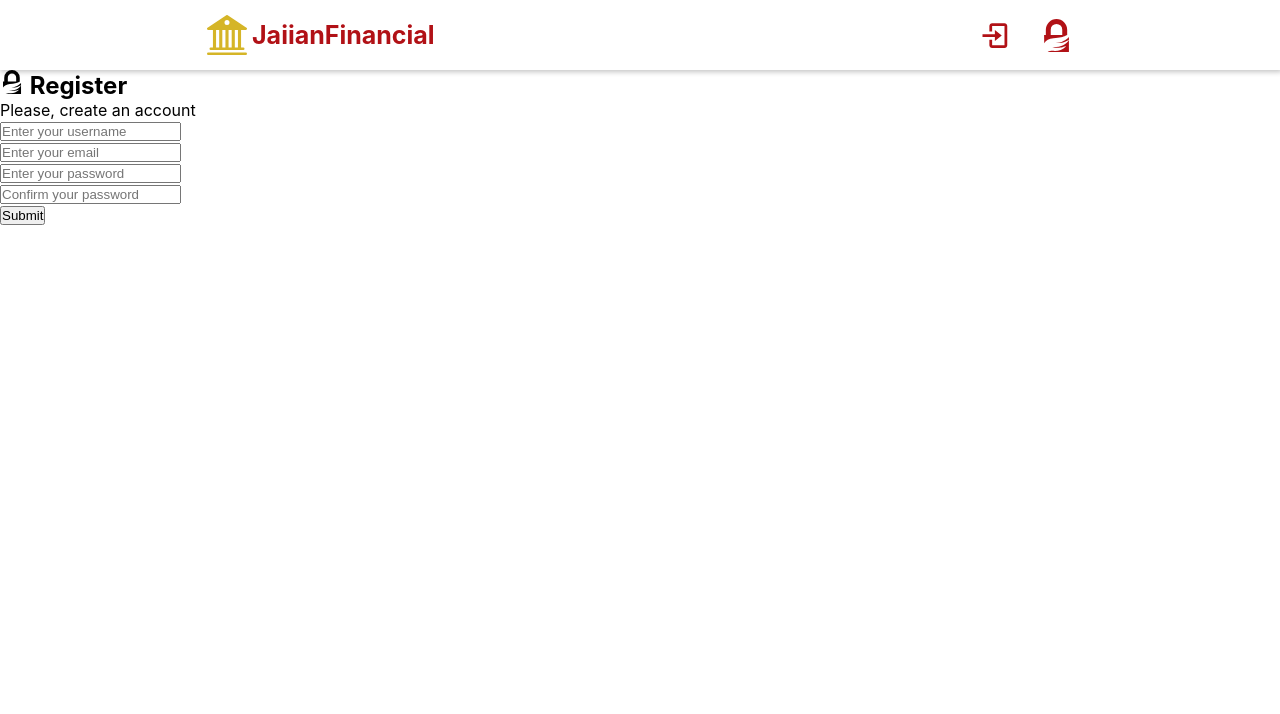
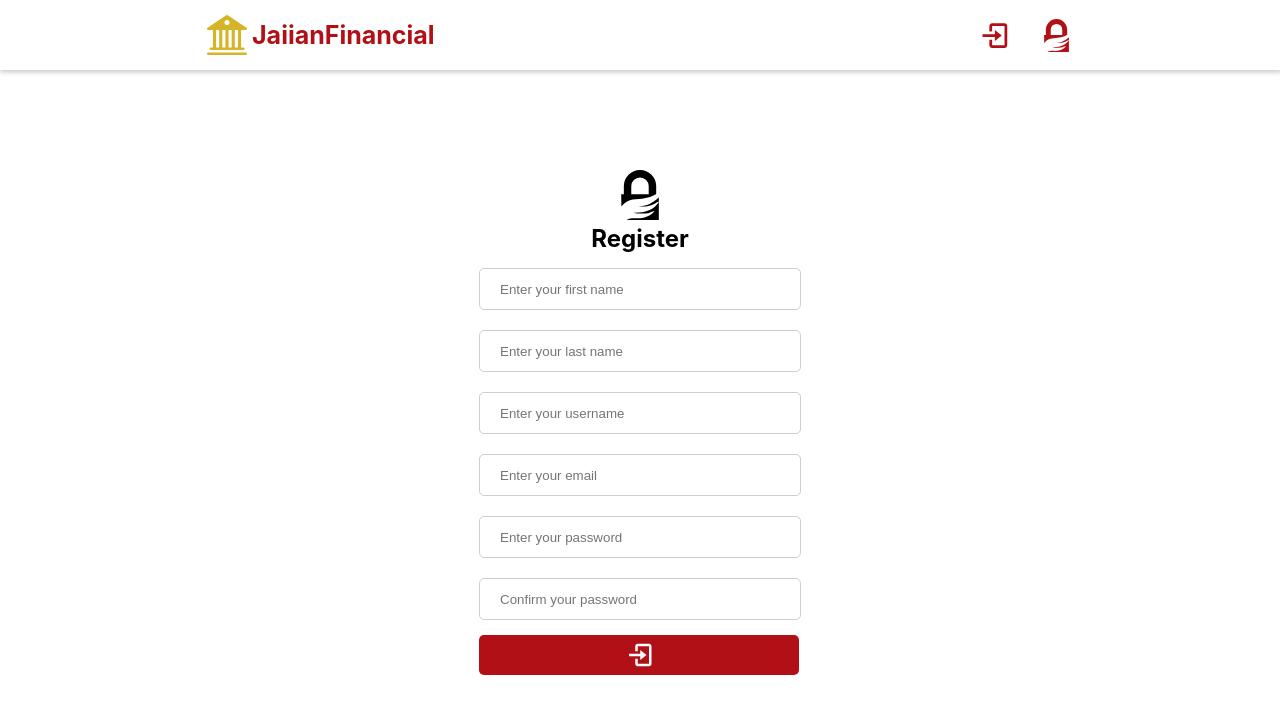
Before and after one commit to mfnjairah/JaiianFinancial, a React (Create React App) app in the folder frontend/: page /register in a window 1280 px wide. Shown: the top 714 px of the page. Built offline with nearby package versions, Linux system fonts and the light colour scheme.

Commit message:
User features

```diff
--- a/frontend/src/App.js
+++ b/frontend/src/App.js
@@ -1,4 +1,4 @@
-import { useState } from "react";
+import { useState, useEffect } from "react";
 import { Routes, Route, useNavigate } from "react-router-dom";
 
 // Pages
@@ -18,8 +18,9 @@ import data from "./assets/data.json";
 
 function App() {
   const users = JSON.parse(localStorage.getItem("userz")) || data;
+  const [isLoggedIn, setIsLoggedIn] = useState(false);
   const navigate = useNavigate();
-  const [isLoggedIn, setIsLoggedIn] = useState(false);
+  const [currentUser, setCurrentUser] = useState();
 
   // Global States
 
@@ -43,24 +44,28 @@ function App() {
     if (user && user.password === loginFormData.password) {
       setIsLoggedIn(true);
       navigate("/dashboard");
+      setLoginFormData({
+        userName: "",
+        password: "",
+      });
+      setCurrentUser(user);
     } else {
-      console.log(`Wrong credentials.`);
+      alert("Wrong credentials.");
     }
-    setLoginFormData({
-      userName: "",
-      password: "",
-    });
   };
 
   // Register State
   const [registerFormData, setRegisterFormData] = useState({
+    firstName: "",
+    lastName: "",
     userName: "",
     email: "",
     password: "",
     confirmPassword: "",
   });
 
-  const { userName, email, password, confirmPassword } = registerFormData;
+  const { userName, email, password, confirmPassword, firstName, lastName } =
+    registerFormData;
 
   const handleRegisterChange = (e) => {
     const { name, value } = e.target;
@@ -79,9 +84,11 @@ function App() {
     }
 
     const newUser = {
+      name: firstName + " " + lastName,
       userName,
       email,
       password,
+      role: "user",
       accountNumber: "",
       accountBalance: "500",
       income: "",
@@ -97,11 +104,16 @@ function App() {
 
     // Clear the form data
     setRegisterFormData({
+      firstName: "",
+      lastName: "",
       userName: "",
       email: "",
       password: "",
       confirmPassword: "",
     });
+    setIsLoggedIn(true);
+    localStorage.setItem("loggedIn", JSON.stringify(isLoggedIn));
+    navigate("/dashboard");
   };
 
   // Logout
@@ -114,14 +126,21 @@ function App() {
   return (
     <div className="App">
       <div className="container">
-        <Header isLoggedIn={isLoggedIn} handleLogoutBtn={handleLogoutBtn} />
+        <Header
+          isLoggedIn={isLoggedIn}
+          handleLogoutBtn={handleLogoutBtn}
+          currentUser={currentUser}
+        />
         {/* <Route path="/" element={<DashBoard users={users} />} />
           <Route path="/deposit" element={<Deposit users={users} />} />
           <Route path="/withdraw" element={<Withdraw users={users} />} />
           <Route path="/transfer" element={<Transfer users={users} />} /> */}
         <Routes>
           <Route element={<PrivateRoute isLoggedIn={isLoggedIn} />}>
-            <Route element={<DashBoard users={users} />} path="/dashboard" />
+            <Route
+              element={<DashBoard users={users} currentUser={currentUser} />}
+              path="/dashboard"
+            />
             <Route element={<Deposit users={users} />} path="/deposit" />
             <Route element={<Withdraw users={users} />} path="/withdraw" />
             <Route element={<Transfer users={users} />} path="/transfer" />
--- a/frontend/src/assets/data.json
+++ b/frontend/src/assets/data.json
@@ -90,8 +90,8 @@
     "userName": "jai28",
     "password": "pass123",
     "role": "admin",
-    "accountNumber": "8901234",
-    "accountBalance": 6700,
+    "accountNumber": "8231234",
+    "accountBalance": 18328,
     "income": "5200",
     "expenseCategories": ["Dining", "Utilities", "Transportation"],
     "transactionHistory": [
--- a/frontend/src/components/Header.jsx
+++ b/frontend/src/components/Header.jsx
@@ -8,12 +8,12 @@ import {
   BiLogOut,
 } from "react-icons/bi";
 import { SiGnuprivacyguard } from "react-icons/si";
-import { BsBank2 } from "react-icons/bs";
+import { BsBank2, BsFillDatabaseFill } from "react-icons/bs";
 import { FiSettings } from "react-icons/fi";
 import { Link } from "react-router-dom";
 import "./Header.css";
 
-const Header = ({ isLoggedIn, handleLogoutBtn }) => {
+const Header = ({ isLoggedIn, handleLogoutBtn, currentUser }) => {
   return (
     <header className="header">
       <div className="container">
@@ -26,6 +26,13 @@ const Header = ({ isLoggedIn, handleLogoutBtn }) => {
 
         {isLoggedIn ? (
           <ul className="navigations">
+            {currentUser.role === "admin" && (
+              <li>
+                <Link to="/dashboard" className="nav-a">
+                  <BsFillDatabaseFill title="Database" />
+                </Link>
+              </li>
+            )}
             <li>
               <Link to="/deposit" className="nav-a">
                 <RiLuggageDepositFill title="Deposit" />
@@ -41,11 +48,13 @@ const Header = ({ isLoggedIn, handleLogoutBtn }) => {
                 <BiTransferAlt title="Transfer" />
               </Link>
             </li>
-            <li>
-              <Link to="/register" className="nav-a">
-                <SiGnuprivacyguard title="Register" />
-              </Link>
-            </li>
+            {currentUser.role === "admin" && (
+              <li>
+                <Link to="/register" className="nav-a">
+                  <SiGnuprivacyguard title="Register" />
+                </Link>
+              </li>
+            )}
           </ul>
         ) : null}
 
--- a/frontend/src/pages/DashBoard.jsx
+++ b/frontend/src/pages/DashBoard.jsx
@@ -1,38 +1,36 @@
-import React, { useState } from "react";
+import React, { useState, useEffect } from "react";
 import "./DashBoard.css";
 import { AiOutlineTransaction, AiFillEdit } from "react-icons/ai";
 import { GrNotes } from "react-icons/gr";
 
-const DashBoard = ({ users }) => {
-  const getUserData = JSON.parse(localStorage.getItem("userz"));
+const DashBoard = ({ users, currentUser }) => {
   const [activeUsers, setActiveUsers] = useState([]);
+  const [userData, setUserData] = useState([]);
+
+  useEffect(() => {
+    const userDataFromLocalStorage = JSON.parse(localStorage.getItem("userz"));
+    if (userDataFromLocalStorage) {
+      setUserData(userDataFromLocalStorage);
+    } else {
+      setUserData(users);
+    }
+  }, [users]);
 
   const toggleUserActive = (accountNumber) => {
-    if (activeUsers.includes(accountNumber)) {
-      setActiveUsers(activeUsers.filter((user) => user !== accountNumber));
+    setActiveUsers((prevActiveUsers) => {
+      if (prevActiveUsers.includes(accountNumber)) {
+        return prevActiveUsers.filter((user) => user !== accountNumber);
       } else {
-      setActiveUsers([...activeUsers, accountNumber]);
+        return [...prevActiveUsers, accountNumber];
       }
+    });
   };
 
-  return (
+  return currentUser.role === "admin" ? (
     <div>
-      {/* <h1>Database</h1> */}
-      <div>
-        {getUserData ? (
-          getUserData.map((user) => (
-            <div className="flexit" key={user.accountNumber}>
-              <li>{user.name}</li>
-              <li>{user.email}</li>
-              <li>{user.userName}</li>
-              <li>{user.accountNumber}</li>
-              <li>{user.accountBalance}</li>
-              <li>{user.income}</li>
-            </div>
-          ))
-        ) : (
       <div className="table-div">
         <table className="table">
+          <thead>
             <tr className="table-row">
               <th>Name</th>
               <th>Email</th>
@@ -42,7 +40,9 @@ const DashBoard = ({ users }) => {
               <th>Role</th>
               <th>Options</th>
             </tr>
-              {users.map((user) => (
+          </thead>
+          <tbody>
+            {userData.map((user) => (
               <tr className="table-data" key={user.accountNumber}>
                 <td>{user.name}</td>
                 <td>{user.email}</td>
@@ -57,25 +57,18 @@ const DashBoard = ({ users }) => {
                     <AiFillEdit className="option" />
                   </span>
                 </td>
-                  {/* <li onClick={() => toggleUserActive(user.accountNumber)}>
-                    Click me
-                    {activeUsers.includes(user.accountNumber) &&
-                      user.transactionHistory.map((transaction) => (
-                        <div key={transaction.date}>
-                          <li>{transaction.date}</li>
-                          <li>{transaction.description}</li>
-                          <li>{transaction.amount}</li>
-                        </div>
-                      ))}
-                  </li> */}
+                {/* <td>
+                  <button onClick={() => toggleUserActive(user.accountNumber)}>
+                    Toggle Active
+                  </button>
+                </td> */}
               </tr>
             ))}
+          </tbody>
         </table>
       </div>
-        )}
     </div>
-    </div>
-  );
+  ) : null;
 };
 
 export default DashBoard;
--- /dev/null
+++ b/frontend/src/pages/Login.css
@@ -0,0 +1,51 @@
+.login-div {
+  height: 100%;
+  width: 80%;
+  margin: 0 auto;
+  display: flex;
+  align-items: center;
+  justify-content: center;
+  margin-top: 100px;
+  text-align: center;
+}
+
+.login-logo {
+  font-size: 50px;
+}
+
+.heading-login h1 {
+  display: flex;
+  align-items: center;
+  justify-content: center;
+  margin-bottom: 5px;
+}
+
+.form-control-login {
+  border: 1px solid #cfcdcd;
+  width: 300px;
+  height: 40px;
+  border-radius: 5px;
+  padding-left: 20px;
+  margin: 10px 0;
+  outline: none;
+}
+
+.login-btn {
+  margin-top: 5px;
+  width: 320px;
+  height: 40px;
+  border: none;
+  border-radius: 5px;
+  background-color: #b11116;
+  color: #fff;
+  cursor: pointer;
+  transition: all 0.2s;
+  font-size: 30px;
+  display: flex;
+  align-items: center;
+  justify-content: center;
+}
+
+.login-btn:hover {
+  background-color: #96060b;
+}
--- a/frontend/src/pages/Login.jsx
+++ b/frontend/src/pages/Login.jsx
@@ -1,16 +1,16 @@
 // import { FaSignInAlt } from "react-icons/fa";
-import { BiLogIn } from "react-icons/bi";
+import { BiLogIn, BiSolidUserCircle } from "react-icons/bi";
+import "./Login.css";
 
 const Login = ({ loginFormData, handleLoginChange, handleLoginSubmit }) => {
   const { userName, password } = loginFormData;
 
   return (
-    <>
-      <section className="heading">
-        <h1>
-          <BiLogIn /> Login
-        </h1>
-        <p>Please, login</p>
+    <div className="login-div">
+      <div>
+        <section className="heading-login">
+          <BiSolidUserCircle className="login-logo" />
+          <h1>Login</h1>
         </section>
 
         <section className="form">
@@ -18,7 +18,7 @@ const Login = ({ loginFormData, handleLoginChange, handleLoginSubmit }) => {
             <div className="form-group">
               <input
                 type="text"
-              className="form-control"
+                className="form-control-login"
                 name="userName"
                 value={userName}
                 placeholder="Enter your username"
@@ -30,7 +30,7 @@ const Login = ({ loginFormData, handleLoginChange, handleLoginSubmit }) => {
             <div className="form-group">
               <input
                 type="password"
-              className="form-control"
+                className="form-control-login"
                 name="password"
                 value={password}
                 placeholder="Enter your password"
@@ -40,11 +40,14 @@ const Login = ({ loginFormData, handleLoginChange, handleLoginSubmit }) => {
             </div>
 
             <div className="form-group">
-            <button type="submit">Submit</button>
+              <button type="submit" className="login-btn">
+                <BiLogIn />
+              </button>
             </div>
           </form>
         </section>
-    </>
+      </div>
+    </div>
   );
 };
 
--- /dev/null
+++ b/frontend/src/pages/Register.css
@@ -0,0 +1,51 @@
+.register-div {
+  height: 100%;
+  width: 80%;
+  margin: 0 auto;
+  display: flex;
+  align-items: center;
+  justify-content: center;
+  margin-top: 100px;
+  text-align: center;
+}
+
+.register-logo {
+  font-size: 50px;
+}
+
+.heading-register h1 {
+  display: flex;
+  align-items: center;
+  justify-content: center;
+  margin-bottom: 5px;
+}
+
+.form-control-register {
+  border: 1px solid #cfcdcd;
+  width: 300px;
+  height: 40px;
+  border-radius: 5px;
+  padding-left: 20px;
+  margin: 10px 0;
+  outline: none;
+}
+
+.register-btn {
+  margin-top: 5px;
+  width: 320px;
+  height: 40px;
+  border: none;
+  border-radius: 5px;
+  background-color: #b11116;
+  color: #fff;
+  cursor: pointer;
+  transition: all 0.2s;
+  font-size: 30px;
+  display: flex;
+  align-items: center;
+  justify-content: center;
+}
+
+.register-btn:hover {
+  background-color: #96060b;
+}
--- a/frontend/src/pages/Register.jsx
+++ b/frontend/src/pages/Register.jsx
@@ -1,20 +1,22 @@
 // import { FaUser } from "react-icons/fa";
 import { SiGnuprivacyguard } from "react-icons/si";
+import { BiLogIn } from "react-icons/bi";
+import "./Register.css";
 
 const Register = ({
   registerFormData,
   handleRegisterChange,
   handleRegisterSubmit,
 }) => {
-  const { userName, email, password, confirmPassword } = registerFormData;
+  const { userName, email, password, confirmPassword, firstName, lastName } =
+    registerFormData;
 
   return (
-    <>
-      <section className="heading">
-        <h1>
-          <SiGnuprivacyguard /> Register
-        </h1>
-        <p>Please, create an account</p>
+    <div className="register-div">
+      <div>
+        <section className="heading-register">
+          <SiGnuprivacyguard className="register-logo" />
+          <h1>Register</h1>
         </section>
 
         <section className="form">
@@ -22,7 +24,31 @@ const Register = ({
             <div className="form-group">
               <input
                 type="text"
-              className="form-control"
+                className="form-control-register"
+                name="firstName"
+                value={firstName}
+                placeholder="Enter your first name"
+                onChange={handleRegisterChange}
+                required
+              />
+            </div>
+
+            <div className="form-group">
+              <input
+                type="text"
+                className="form-control-register"
+                name="lastName"
+                value={lastName}
+                placeholder="Enter your last name"
+                onChange={handleRegisterChange}
+                required
+              />
+            </div>
+
+            <div className="form-group">
+              <input
+                type="text"
+                className="form-control-register"
                 name="userName"
                 value={userName}
                 placeholder="Enter your username"
@@ -34,7 +60,7 @@ const Register = ({
             <div className="form-group">
               <input
                 type="email"
-              className="form-control"
+                className="form-control-register"
                 name="email"
                 value={email}
                 placeholder="Enter your email"
@@ -46,7 +72,7 @@ const Register = ({
             <div className="form-group">
               <input
                 type="password"
-              className="form-control"
+                className="form-control-register"
                 name="password"
                 value={password}
                 placeholder="Enter your password"
@@ -58,7 +84,7 @@ const Register = ({
             <div className="form-group">
               <input
                 type="password"
-              className="form-control"
+                className="form-control-register"
                 name="confirmPassword"
                 value={confirmPassword}
                 placeholder="Confirm your password"
@@ -67,7 +93,9 @@ const Register = ({
               />
             </div>
             <div className="form-group">
-            <button type="submit">Submit</button>
+              <button type="submit" className="register-btn">
+                <BiLogIn />
+              </button>
             </div>
           </form>
 
@@ -75,7 +103,8 @@ const Register = ({
           <li key={user.userName}>{user.userName}</li>
         ))} */}
         </section>
-    </>
+      </div>
+    </div>
   );
 };
 
```
Lines whose indentation alone changed are shown as unchanged.
